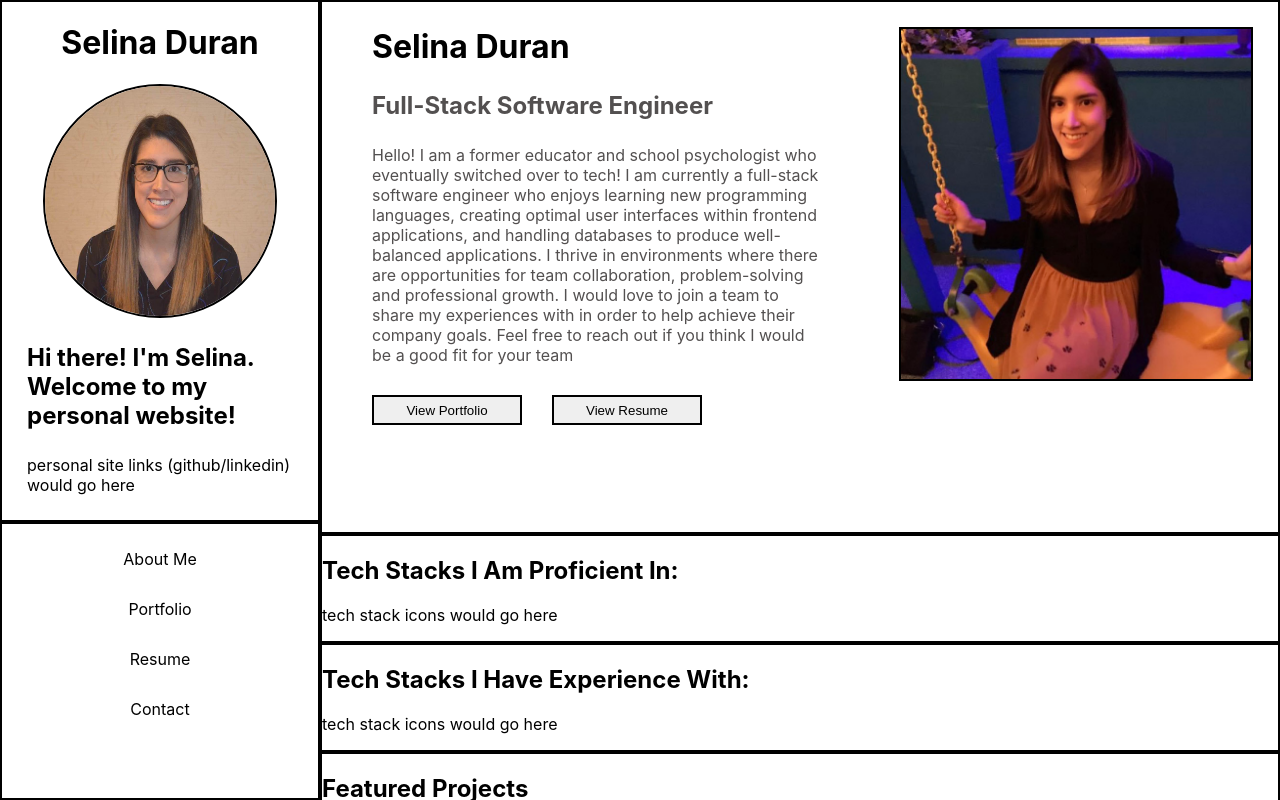
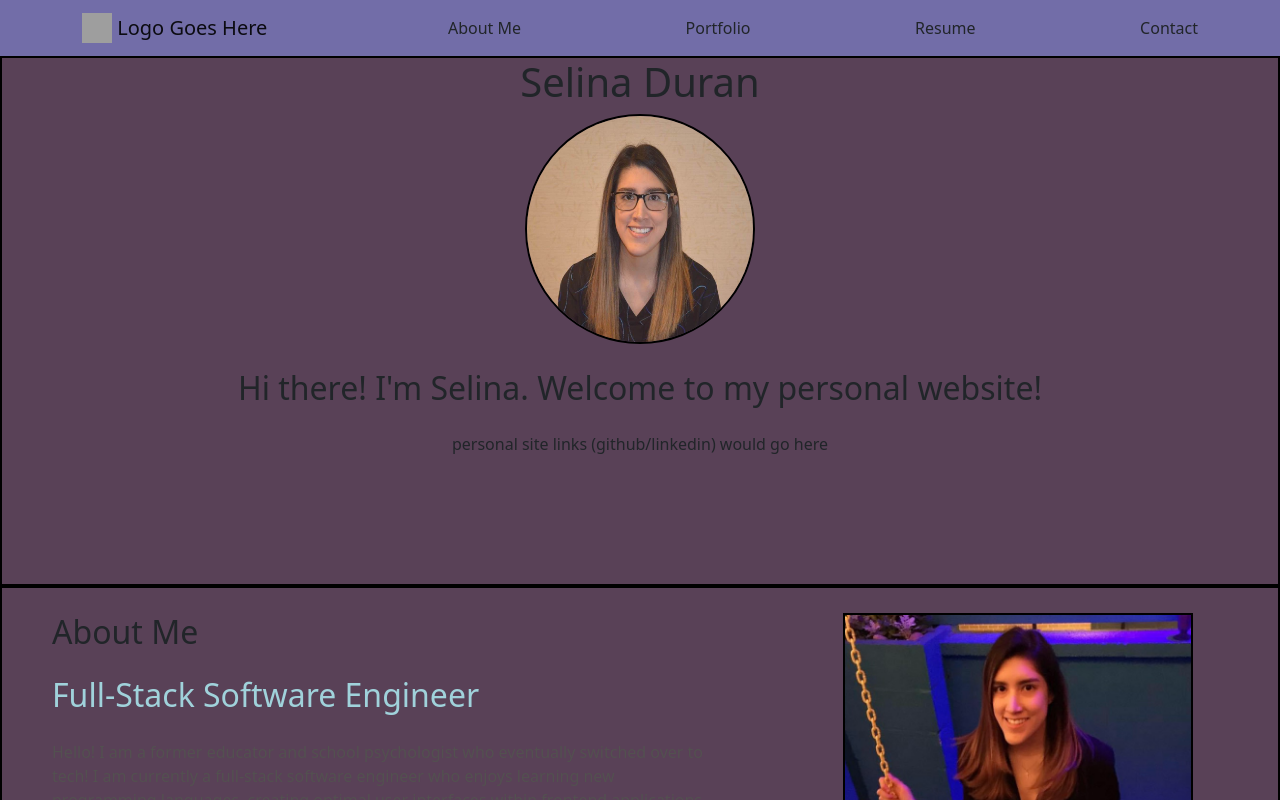
Before and after one commit to selinaduran/Personal-Portfolio, a Next.js app in the folder personal_portfolio/: page / in a window 1280 px wide. Shown: the top 800 px of the page. Built offline with nearby package versions, Linux system fonts and the light colour scheme; grey boxes are pictures that could not be loaded.

Commit message:
added nav bar and fixed positioning

```diff
--- /dev/null
+++ b/personal_portfolio/components/Layout.js
@@ -0,0 +1,15 @@
+import React, { useState, useEffect } from "react";
+import Navigation from "./Navigation";
+
+const Layout = ({ children }) => {
+  return (
+    <>
+      <Navigation />
+      <div>
+        <main>{children}</main>
+      </div>
+    </>
+  );
+};
+
+export default Layout;
--- /dev/null
+++ b/personal_portfolio/components/Navigation.js
@@ -0,0 +1,34 @@
+import React, { useState, useEffect } from "react";
+import styles from "../styles/Navigation.module.css";
+import Link from "next/link";
+import Container from "react-bootstrap/Container";
+import Nav from "react-bootstrap/Nav";
+import Navbar from "react-bootstrap/Navbar";
+import NavDropdown from "react-bootstrap/NavDropdown";
+
+const Navigation = () => {
+  return (
+    <>
+      <Navbar sticky="top" className={styles.coloredNav}>
+        <Container>
+          <Navbar.Brand href="#home">
+            <img
+              alt=""
+              src="/logo.svg"
+              width="30"
+              height="30"
+              className="d-inline-block align-top"
+            />{" "}
+            Logo Goes Here
+          </Navbar.Brand>
+          <Nav.Link>About Me</Nav.Link>
+          <Nav.Link>Portfolio</Nav.Link>
+          <Nav.Link>Resume</Nav.Link>
+          <Nav.Link>Contact</Nav.Link>
+        </Container>
+      </Navbar>
+    </>
+  );
+};
+
+export default Navigation;
--- a/personal_portfolio/package.json
+++ b/personal_portfolio/package.json
@@ -12,12 +12,12 @@
     "@emotion/react": "^11.10.5",
     "@emotion/styled": "^11.10.5",
     "@mui/material": "^5.10.14",
-    "bootstrap": "^5.2.2",
+    "bootstrap": "^5.2.3",
     "eslint": "8.27.0",
     "eslint-config-next": "13.0.3",
     "next": "13.0.3",
     "react": "18.2.0",
-    "react-bootstrap": "^2.6.0",
+    "react-bootstrap": "^2.7.0",
     "react-dom": "18.2.0"
   }
 }
--- a/personal_portfolio/pages/_app.js
+++ b/personal_portfolio/pages/_app.js
@@ -1,7 +1,12 @@
-import '../styles/globals.css'
+import Layout from "../components/Layout";
+import "../styles/globals.css";
 
 function MyApp({ Component, pageProps }) {
-  return <Component {...pageProps} />
+  return (
+    <Layout>
+      <Component {...pageProps} />
+    </Layout>
+  );
 }
 
-export default MyApp
+export default MyApp;
--- a/personal_portfolio/pages/index.js
+++ b/personal_portfolio/pages/index.js
@@ -1,6 +1,7 @@
-import Head from 'next/head'
-import Image from 'next/image'
-import styles from '../styles/Home.module.css'
+import Head from "next/head";
+import Image from "next/image";
+import styles from "../styles/Home.module.css";
+import "bootstrap/dist/css/bootstrap.min.css";
 
 export default function Home() {
   return (
@@ -9,32 +10,44 @@ export default function Home() {
         <title>Selina Duran - Portfolio</title>
         <link rel="icon" href="/favicon.ico" />
       </Head>
-
-      <main className={styles.main}>
-        <div className={styles.container1}>
       <div className={styles.header}>
         <h1 className={styles.title}>Selina Duran</h1>
-            <img className={styles.profilepic} src="/img/ProfilePic.jpeg" alt="profile pic" />
-            <h2 className={styles.welcome}>Hi there! I'm Selina. Welcome to my personal website!</h2>
-            <p className={styles.sitelinks}>personal site links (github/linkedin) would go here</p>
+        <img
+          className={styles.profilepic}
+          src="/img/ProfilePic.jpeg"
+          alt="profile pic"
+        />
+        <h2 className={styles.welcome}>
+          Hi there! I'm Selina. Welcome to my personal website!
+        </h2>
+        <p className={styles.sitelinks}>
+          personal site links (github/linkedin) would go here
+        </p>
       </div>
-          <div className={styles.links}>
-              <a className={styles.link}>About Me</a>
-              <a className={styles.link}>Portfolio</a>
-              <a className={styles.link}>Resume</a>
-              <a className={styles.link}>Contact</a>
-          </div>
-        </div>
-        <div className={styles.container2}>
       <div className={styles.about}>
         <div className={styles.aboutContainer}>
           <div className={styles.aboutSection1}>
-                <img className={styles.aboutme} src="/img/AboutMe.jpeg" alt="about me" />
+            <img
+              className={styles.aboutme}
+              src="/img/AboutMe.jpeg"
+              alt="about me"
+            />
           </div>
           <div className={styles.aboutSection2}>
-                <h2 className={styles.aboutName}>Selina Duran</h2>
+            <h2 className={styles.aboutName}>About Me</h2>
             <h2 className={styles.aboutTitle}>Full-Stack Software Engineer</h2>
-                <p className={styles.aboutInfo}>Hello! I am a former educator and school psychologist who eventually switched over to tech! I am currently a full-stack software engineer who enjoys learning new programming languages, creating optimal user interfaces within frontend applications, and handling databases to produce well-balanced applications. I thrive in environments where there are opportunities for team collaboration, problem-solving and professional growth. I would love to join a team to share my experiences with in order to help achieve their company goals. Feel free to reach out if you think I would be a good fit for your team</p>
+            <p className={styles.aboutInfo}>
+              Hello! I am a former educator and school psychologist who
+              eventually switched over to tech! I am currently a full-stack
+              software engineer who enjoys learning new programming languages,
+              creating optimal user interfaces within frontend applications, and
+              handling databases to produce well-balanced applications. I thrive
+              in environments where there are opportunities for team
+              collaboration, problem-solving and professional growth. I would
+              love to join a team to share my experiences with in order to help
+              achieve their company goals. Feel free to reach out if you think I
+              would be a good fit for your team
+            </p>
             <button className={styles.aboutButton}>View Portfolio</button>
             <button className={styles.aboutButton}>View Resume</button>
           </div>
@@ -53,7 +66,5 @@ export default function Home() {
         <p>featured projects would go here</p>
       </div>
     </div>
-      </main>
-    </div>
-  )
+  );
 }
--- a/personal_portfolio/styles/Home.module.css
+++ b/personal_portfolio/styles/Home.module.css
@@ -1,42 +1,10 @@
-.main {
-  display: flex;
-  flex-direction: row;
-  height: 100%;
-}
-
 .container {
   height: 100%;
-}
-
-.container1 {
   display: flex;
   flex-direction: column;
-  width: 25%;
+  width: 100%;
   min-width: 285px;
-  height: 100%;
-}
-
-.container2 {
-  width: 75%;
-  height: 100%;
-}
-
-.aboutContainer {
-  display: flex;
-  flex-direction: row-reverse;
-}
-
-.aboutSection1 {
-  display: flex;
-  flex-direction: column;
-  align-items: center;
-  margin: 25px;
-  width: 40%;
-}
-
-.aboutSection2 {
-  margin: 0 25px 25px 25px;
-  width: 60%;
+  background-color: #594157;
 }
 
 .header {
@@ -62,22 +30,27 @@
   margin: 0px 25px 25px 25px;
 }
 
-.links {
+.about {
+  border: 2px solid black;
+  height: 530px;
+}
+
+.aboutContainer {
+  display: flex;
+  flex-direction: row-reverse;
+}
+
+.aboutSection1 {
   display: flex;
   flex-direction: column;
   align-items: center;
-  border: 2px solid black;
-  padding: 10px;
-  height: 100%;
+  margin: 25px;
+  width: 40%;
 }
 
-.link {
-  margin: 15px 25px 15px 25px;
-}
-
-.about {
-  border: 2px solid black;
-  height: 530px;
+.aboutSection2 {
+  margin: 0 25px 25px 25px;
+  width: 60%;
 }
 
 .aboutName {
@@ -87,7 +60,7 @@
 
 .aboutTitle {
   margin: 25px;
-  color: rgb(83, 80, 80);
+  color: #a0d2db;
 }
 
 .aboutme {
--- /dev/null
+++ b/personal_portfolio/styles/Navigation.module.css
@@ -0,0 +1,3 @@
+.coloredNav {
+  background-color: #726da8 !important;
+}
--- a/personal_portfolio/styles/globals.css
+++ b/personal_portfolio/styles/globals.css
@@ -5,6 +5,7 @@ body {
   font-family: -apple-system, BlinkMacSystemFont, Segoe UI, Roboto, Oxygen,
     Ubuntu, Cantarell, Fira Sans, Droid Sans, Helvetica Neue, sans-serif;
   height: 100%;
+  background-color: #594157;
 }
 
 #__next {
```
Also changed, not shown: 1 other file (tests, documents, lock files or other folders). Lines whose indentation alone changed are shown as unchanged.
